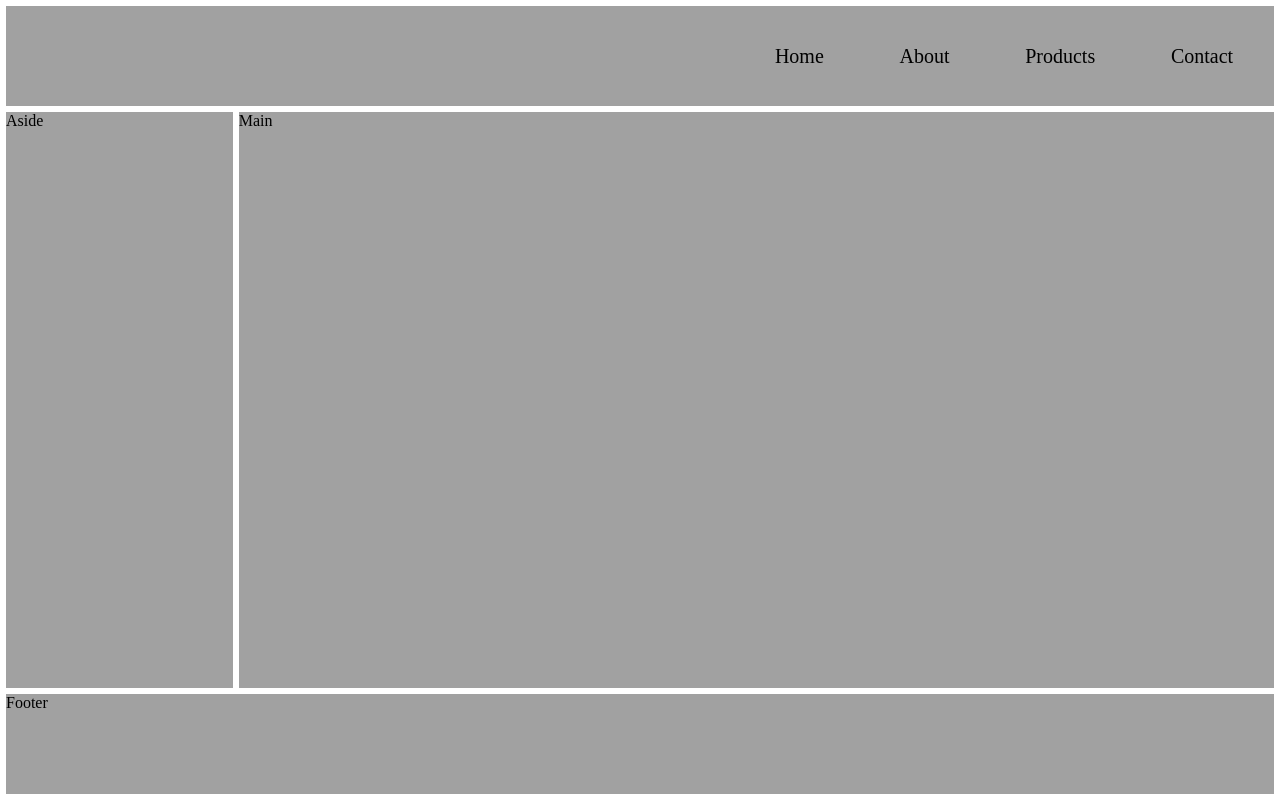
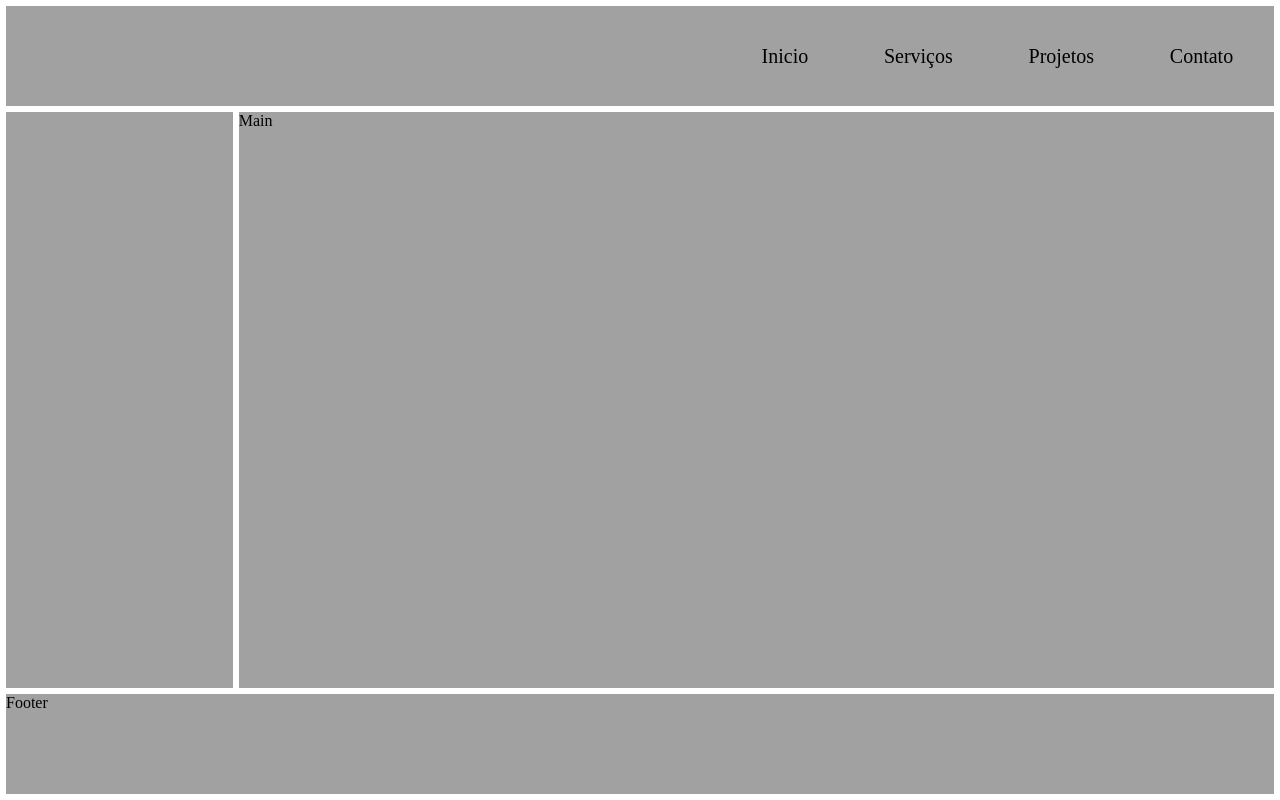
Before and after one commit to vl56/.net, a plain HTML site: page index.html in a window 1280 px wide. Drawn offline with Linux system fonts and the light colour scheme.

Commit message:
Update index.html

```diff
--- a/index.html
+++ b/index.html
@@ -17,16 +17,19 @@
 
 			<button id="closeMenu">X</button>
 
-			<a href="#">Home</a>
-			<a href="#">About</a>
-			<a href="#">Products</a>
-			<a href="">Contact</a>
+			<a href="#">Inicio</a>
+			<a href="#">Serviços</a>
+			<a href="#">Projetos</a>
+			<a href="">Contato</a>
 		</nav>
 
 	</header>
 
 	<!-- Agrupa informações e links relacionado ao conteúdo principal. -->
-	<aside>Aside</aside>
+	<aside>
+
+
+	</aside>
 
 	<!-- Agrupa o conteúdo principal da página ou aplicação. -->
 	<main>Main</main>
```
